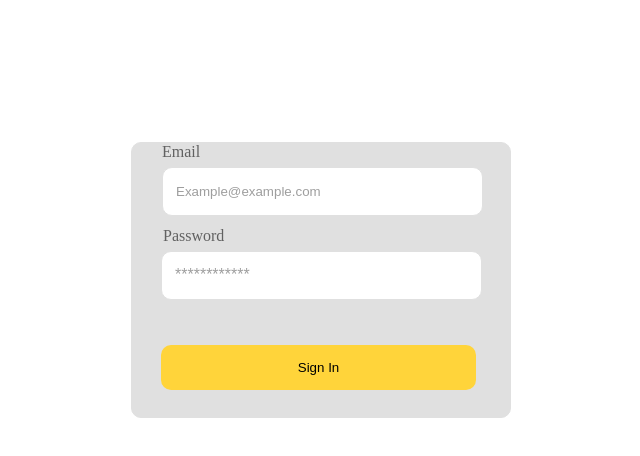
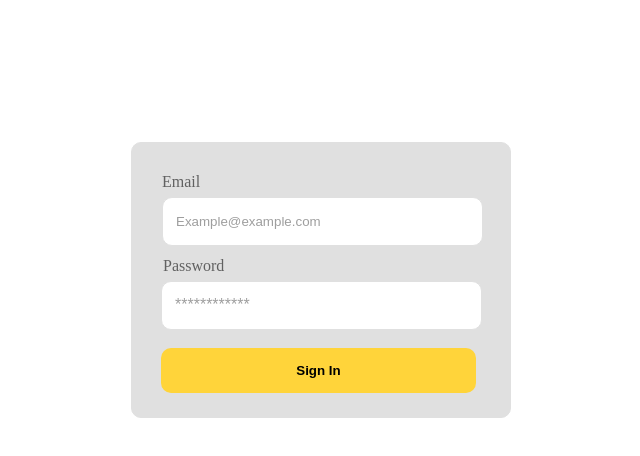
Before and after one commit to Sofochka15/project-81, a plain HTML site: page index.html in a window 1280 px wide. Shown: the whole page, without its empty margins (328-968 px from the left). Drawn offline with Linux system fonts and the light colour scheme.

Commit message:
Add files via upload

```diff
--- a/style.css
+++ b/style.css
@@ -10,7 +10,9 @@ div{
     border: 1px solid  #e0e0e0;
     background-color: #e0e0e0;
 }
-
+form{
+    padding-top: 30px;
+}
 #text1{
     font-size: 16px;
     font-weight: 500;
@@ -52,7 +54,7 @@ div{
     border: 1px solid #e0e0e0;
     outline: none;
     margin-left: 29px;
-    margin-bottom: 45px;
+    margin-bottom: 18px;
     margin-top: 6px;
 }
 #password:hover{
@@ -65,6 +67,7 @@ div{
     margin-right: 10px;
     font-weight: 500;
     font-size: 16px;
+    margin-bottom: 18px;
 }
 #button {
     width: 315px;
@@ -76,7 +79,7 @@ div{
     outline: none;
     color: black;
     text-align: center;
-    margin-bottom: 27px;
+    font-weight: 700;
 }
 #button:hover{
     border-radius: 23px;
```
